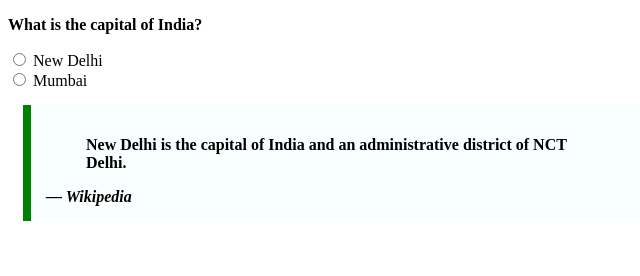
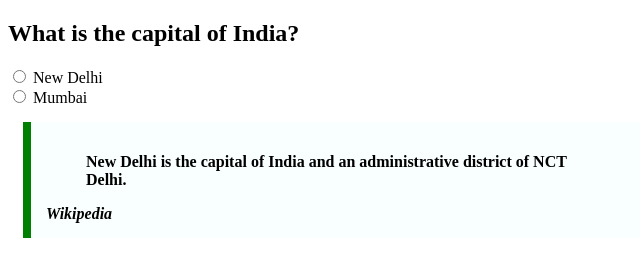
Before and after one commit to acciojob/trivia-dahalerohit, a website: page main.html in a window 1280 px wide. Shown: the whole page, without its empty margins (0-640 px from the left). Drawn offline with Linux system fonts and the light colour scheme.

Commit message:
created a submission

```diff
--- a/main.html
+++ b/main.html
@@ -8,7 +8,7 @@
 
 <body>
 	<!-- the entire body must be written by student -->
-	<p><b>What is the capital of India?</b></p>
+	<h2>What is the capital of India?</h2>
 	<form>
 		<input id="rd" type="radio" name="city">
 		<label for="rd">New Delhi</label><br>
@@ -17,7 +17,7 @@
 	</form>
 	<div id="news">
 		<blockquote>New Delhi is the capital of India and an administrative district of NCT Delhi.</blockquote>
-		<cite> — Wikipedia</cite>
+		<cite> Wikipedia</cite>
 	</div>
     <script type="text/javascript" src="./script.js">
 	<form>
```
